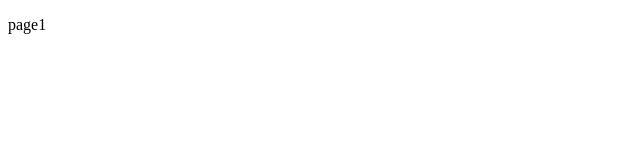
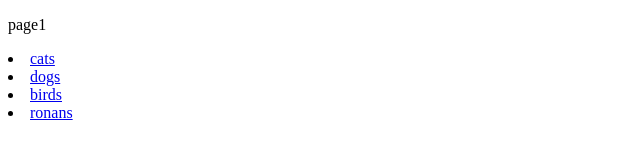
Before and after one commit to linnamuth/test, a plain HTML site: page page1.html in a window 1280 px wide. Shown: the whole page, without its empty margins (0-640 px from the left). Drawn offline with Linux system fonts and the light colour scheme.

Commit message:
add page1 file

```diff
--- a/page1.html
+++ b/page1.html
@@ -8,5 +8,9 @@
 </head>
 <body>
     <p>page1</p>
+    <li><a href="#">cats</a></li>
+    <li><a href="#">dogs</a></li>
+    <li><a href="#">birds</a></li>
+    <li><a href="#">ronans</a></li>
 </body>
 </html>
```
